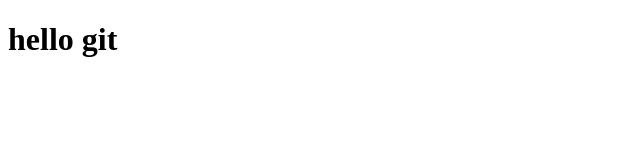
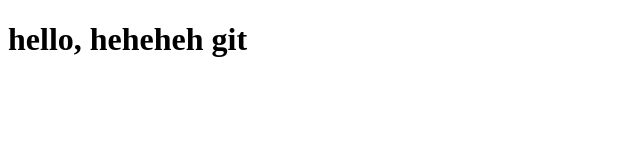
Before and after one commit to MCarnegie/git-sample, a plain HTML site: page index.html in a window 1280 px wide. Shown: the whole page, without its empty margins (0-640 px from the left). Drawn offline with Linux system fonts and the light colour scheme.

Commit message:
Update index.html

```diff
--- a/index.html
+++ b/index.html
@@ -6,6 +6,6 @@
     <title>Document</title>
 </head>
 <body>
-    <h1>hello git</h1>
+    <h1>hello, heheheh git</h1>
 </body>
 </html>
```
